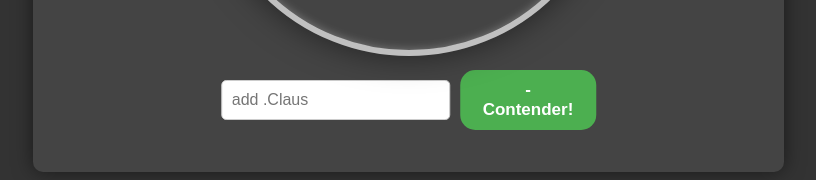
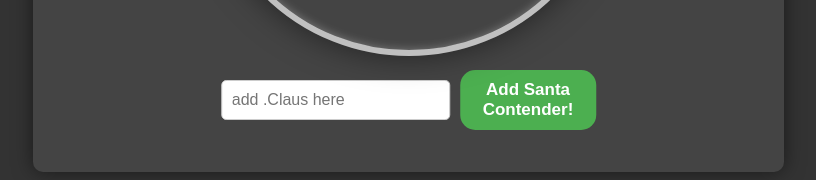
Before and after one commit to Cristoffer85/santa-selector, a React (Vite) app: page / in a window 1280 px wide. Shown: the part 530-710 px from the top of the page, without its empty margins (212-1028 px from the left). Built offline with nearby package versions, Linux system fonts and the light colour scheme.

Commit message:
Name update button

```diff
--- a/src/Components/Wheel/AddSegment/WheelAddSegment.tsx
+++ b/src/Components/Wheel/AddSegment/WheelAddSegment.tsx
@@ -28,9 +28,9 @@ const WheelAddSegment: React.FC<{ segments: Definitions[], setSegments: (segment
           type="text"
           value={inputValue}
           onChange={(e) => setInputValue(e.target.value)}
-          placeholder="add .Claus"
+          placeholder="add .Claus here"
         />
-        <button className="addcontender-button" onClick={handleAddSegment} title='Add Santa Contender!'>- Contender!</button>
+        <button className="addcontender-button" onClick={handleAddSegment} title='Add Santa Contender!'>Add Santa Contender!</button>
       </div>
       <ToastContainer />
     </div>
```
